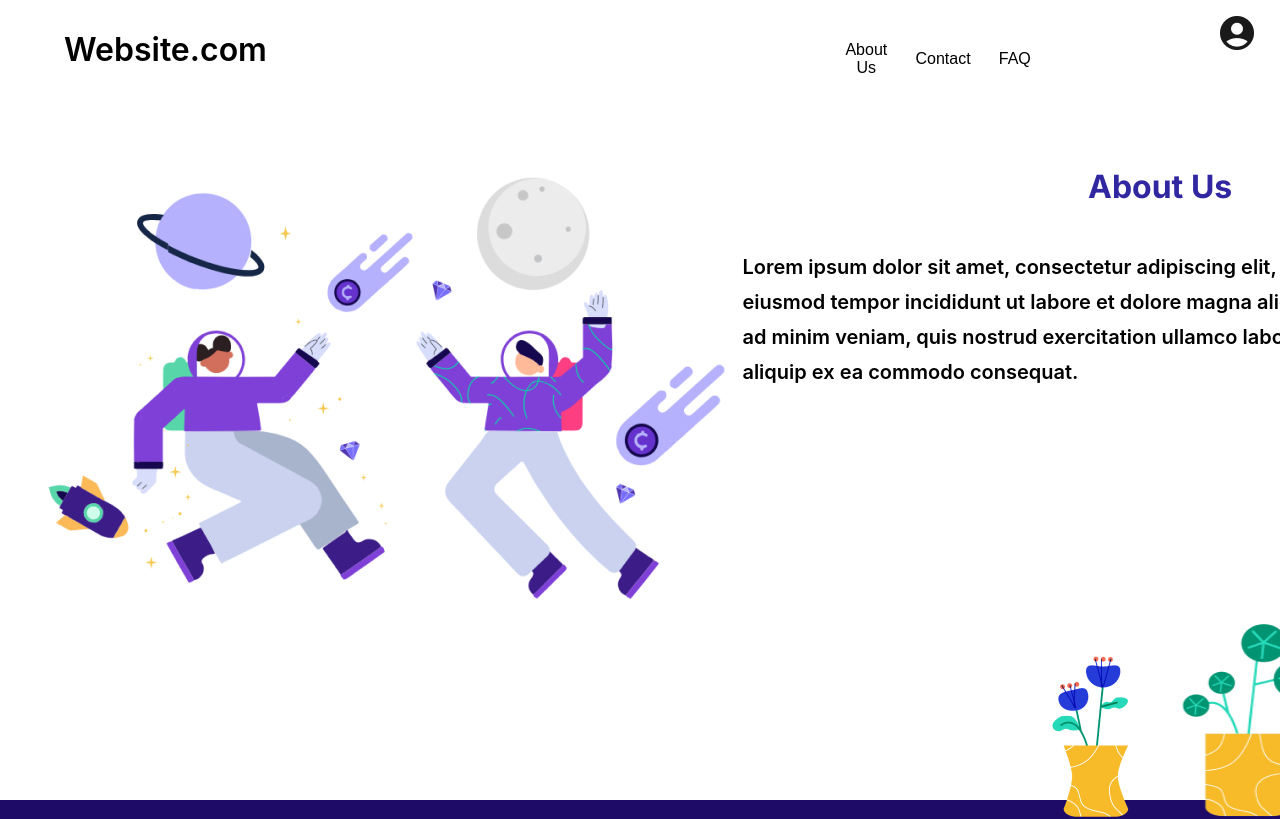
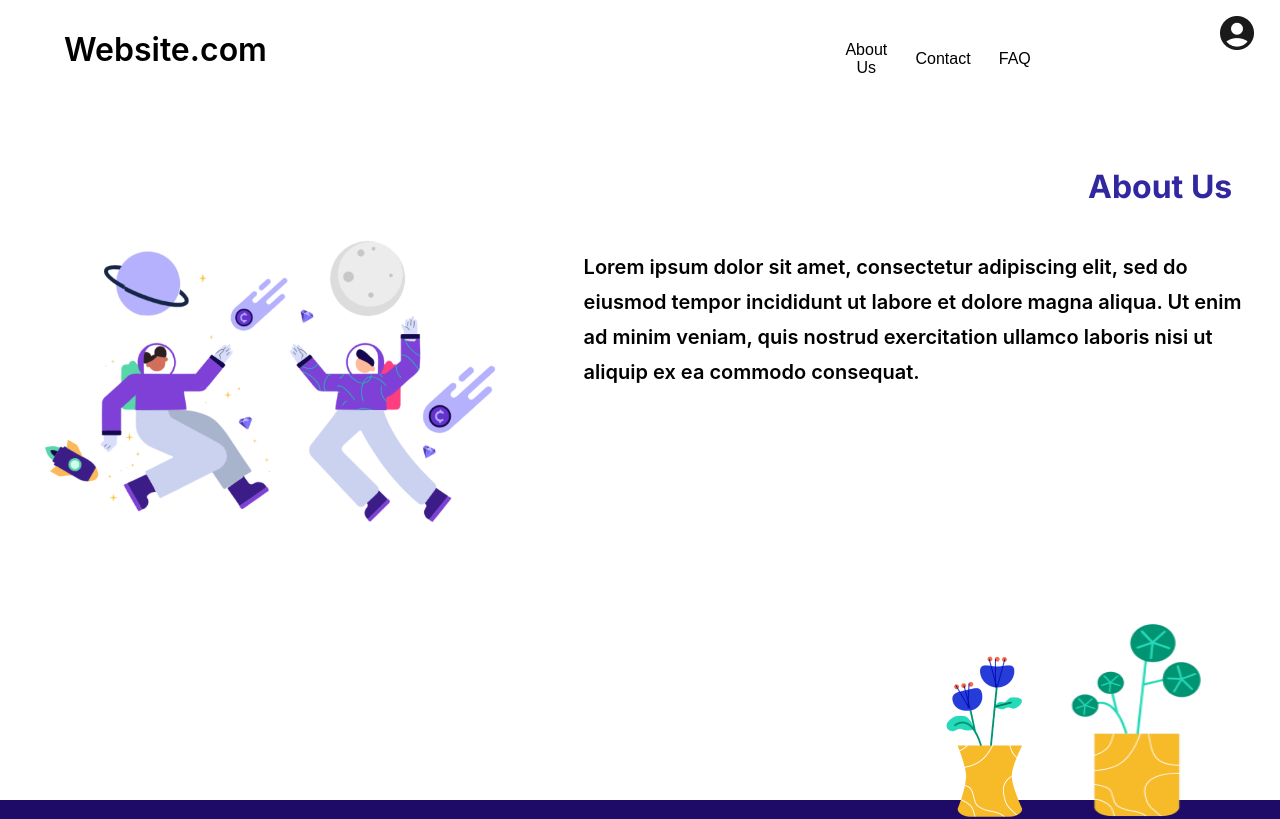
Before and after one commit to Networking-Platform/NetWhiz, a React (Create React App) app: page /about in a window 1280 px wide. Shown: the top 819 px of the page. Built offline with nearby package versions, Linux system fonts and the light colour scheme.

Commit message:
fixed aboutus

```diff
--- a/src/Styles/AboutUs.modules.css
+++ b/src/Styles/AboutUs.modules.css
@@ -29,7 +29,7 @@ body {
 #abu-words {
     width: 658px;
     top: 250px;
-    left: 58%;
+    right: 3%;
     position: absolute;
     line-height: 35px;
     color: #000000;
@@ -38,20 +38,14 @@ body {
     font-weight: 600;
 }
 
-#moneyVerse {
-    position: absolute;
-    width: 697px;
-    height: 426px;
-    top: 22%;
-    left: 3%;
-}
+
 
 #palzplant {
     position: absolute;
     width: 329px;
     height: 194px;
     top: 623px;
-    left: 83%;
+    right: 0%;
 }
 
 #palzplant2 {
@@ -59,7 +53,7 @@ body {
     width: 285px;
     height: 162px;
     top: 655px;
-    left: 74%;
+    right: 12%;
 }
 
 #meetus {
@@ -82,3 +76,27 @@ body {
     width: 100%;
     height: auto;
 }
+
+#moneyVerse {
+    position: absolute;
+    width: 697px;
+    height: 426px;
+    top: 22%;
+    left: 3%;
+}
+
+@media screen and (min-width: 1200px) and (max-width: 1450px) {
+    #moneyVerse {
+        width: 464px;
+        height: 284px;
+        position: absolute;
+        top: 30%;
+        right: 4%;
+    }
+}
+
+@media screen and (max-width: 1200px) {
+    #moneyVerse {
+        display: none;
+    }
+}
```
